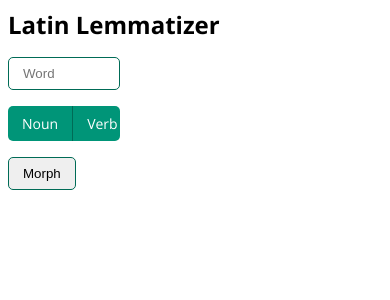
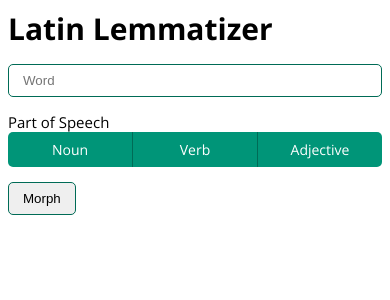
Before and after one commit to wavid-b/getFormHosting, a Flask app: page /form in a window 390 px wide. Shown: the top 300 px of the page. Run offline with Flask 3, Linux system fonts and the light colour scheme.

Commit message:
Add CSS for mobile width, add button titles

```diff
--- a/static/style.css
+++ b/static/style.css
@@ -3,9 +3,10 @@ body {
   color: CanvasText;
   color-scheme: light dark;
   font-family: 'Open Sans', sans-serif;
+  font-size: 15px;
 }
 
-h2 {
+h1 {
   margin-bottom: 0;
 }
 
@@ -27,7 +28,7 @@ input[type=text], select {
   width: 30%;
 }
 
-/* radio button styling */
+
 .formButtons, .gender, .number, .case, .degree, .person, .mood, .tense, .voice {
   display: inline-flex;
   overflow: hidden;
@@ -35,17 +36,18 @@ input[type=text], select {
   box-shadow: 0 0 5px rgba(255, 255, 255, 0.25)
 }
 
-/* drop-down styling */
+/* radio button styling */
 .formButtons, .gender, .number, .person, .voice, .degree {
   width: 30%;
   display: flex;
 }
 
-/*.case, .tense, .mood {
-  width: 25%;
-  display: inline-flex;
-  flex: 1;
-}*/
+/* drop-down styling */
+.case, .tense, .mood {
+  -webkit-appearance: none !important;
+  -moz-appearance:    none;
+  appearance:         none !important;
+}
 
 /* remove buttons from radios */
 .formButtonsInput {
@@ -80,3 +82,13 @@ input[type=text], select {
   border-radius: 5px;
   box-sizing: border-box;
 }
+
+@media only screen and (max-width: 600px) {
+  .formButtons, .gender, .number, .person, .voice, .degree {
+    width: 100%;
+    display: flex;
+  }
+  .inputWord {
+    width: 100%;
+  }
+}
--- a/templates/form.html
+++ b/templates/form.html
@@ -6,17 +6,15 @@
   <meta name="viewport" content="width=device-width, initial-scale=1, maximum-scale=1">
   <link rel="preconnect" href="https://fonts.googleapis.com">
   <link rel="preconnect" href="https://fonts.gstatic.com" crossorigin>
-  <link rel="preconnect" href="https://fonts.googleapis.com">
-  <link rel="preconnect" href="https://fonts.googleapis.com">
-  <link rel="preconnect" href="https://fonts.gstatic.com" crossorigin>
-  <link href="https://fonts.googleapis.com/css2?family=Open+Sans:ital,wght@0,300;0,400;0,700;1,300;1,400;1,700&display=swap" rel="stylesheet">
+  <link href="https://fonts.googleapis.com/css2?family=Domine:wght@700&family=Open+Sans:ital,wght@0,300;0,400;0,700;1,300;1,400;1,700&display=swap" rel="stylesheet">
 </head>
 
-<h2>Latin Lemmatizer</h2>
+<h1>Latin Lemmatizer</h1>
 <form id = "lemmatizerForm" action="#" method = "post">
     <p>
     <input type="text" name="wd" placeholder="Word" class="inputWord" />
     </p>
+    Part of Speech
     <div class="formButtons">
           <input type="radio" name="wanted_pos" id="noun" value="noun" class="formButtonsInput" />
           <label for="noun" class="formButtonsLabel">
@@ -49,6 +47,7 @@
 -->
 
 <div class="noun adjective" style="display: none">
+  Gender
   <div class="gender">
   <label for="gender"></label>
       <input type="radio" name="gender" id="genderNULL" value="NULL" class="formButtonsInput" checked />
@@ -71,6 +70,7 @@
 </div>
 
 <div class="verb" style="display: none">
+  Person
   <div class="person">
   <label for="person"></label>
       <input type="radio" name="person" id="verbNULL" value="NULL" class="formButtonsInput" checked />
@@ -94,6 +94,7 @@
 
 
 <div class="noun verb adjective" style="display: none">
+  Number
   <div class="number">
   <label for="number"></label>
       <input type="radio" name="number" id="numberNULL" value="NULL" class="formButtonsInput" checked />
@@ -112,6 +113,8 @@
 </div>
 
 <div class="noun adjective" style="display: none">
+  Case
+  <br>
 <div class ="case">
   <label for="case"></label>
       <select name="case" id="case">
@@ -129,6 +132,8 @@
 
 <!-- Verb Options -->
 <div class="verb" style="display: none">
+  Tense
+  <br>
   <div class="tense">
     <label for="tense"></label>
       <select name="tense" id="tense">
@@ -143,6 +148,7 @@
   </div>
 
     <div class="verb" style="display: none">
+      Voice
       <div class="voice">
       <label for="voice"></label>
           <input type="radio" name="voice" id="voiceNULL" value="NULL" class="formButtonsInput" checked />
@@ -160,6 +166,8 @@
         </div>
     </div>
 
+    Mood
+    <br>
     <div class="mood">
     <label for="mood"></label>
         <select name="mood" id="mood">
@@ -190,6 +198,7 @@
 
 <!-- Adjective Options -->
 <div class="adjective" style="display: none">
+  Degree
   <div class="degree">
   <label for="degree"></label>
       <input type="radio" name="degree" id="degreeNULL" value="NULL" class="formButtonsInput" checked />
```
